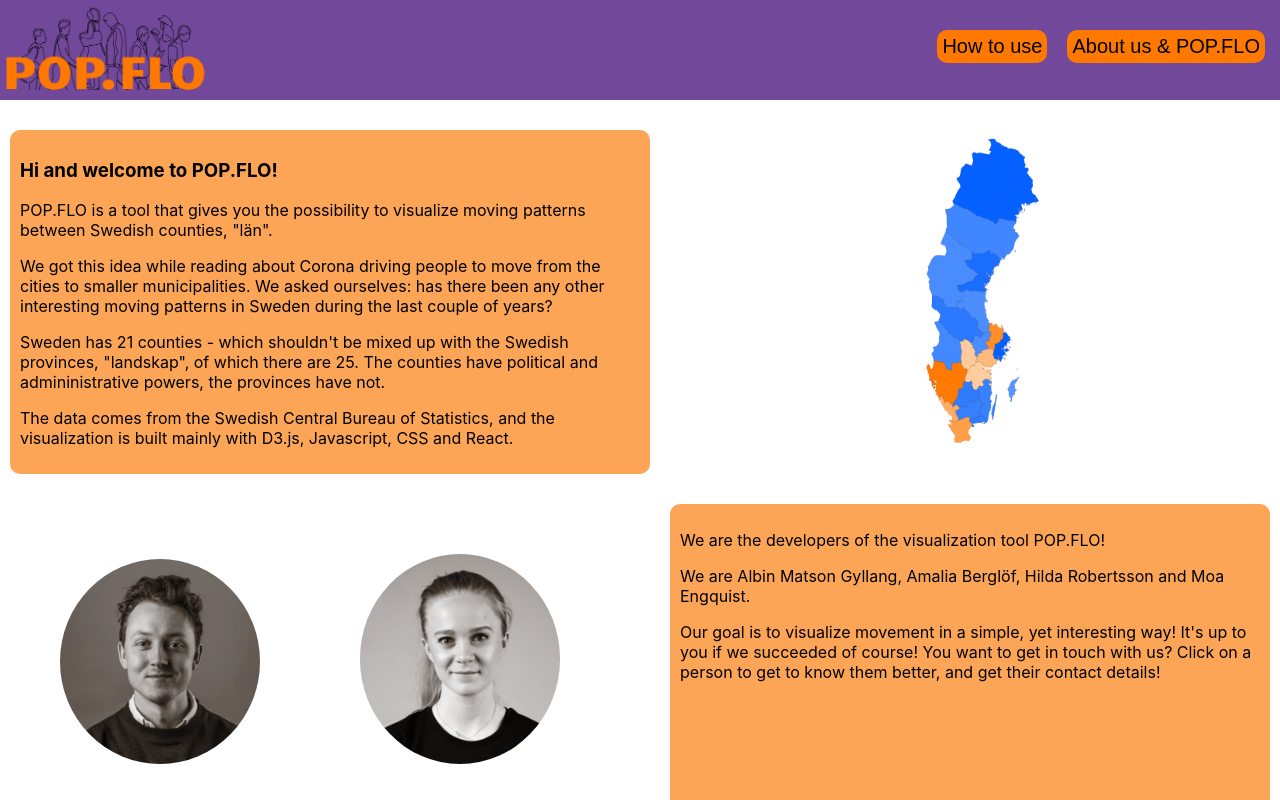
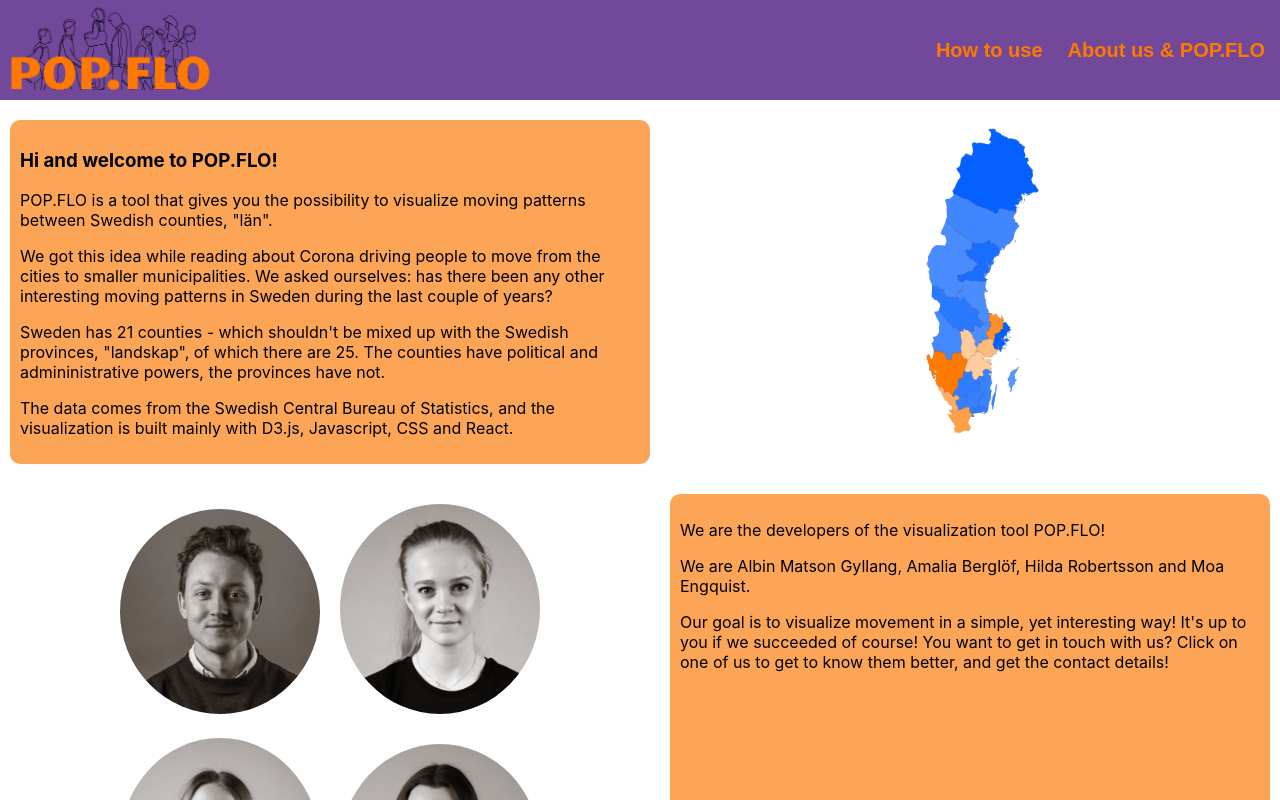
Before and after one commit to agyllang/DH2321-POP.FLO, a React (Create React App) app in the folder pop-flo/: page /about in a window 1280 px wide. Shown: the top 800 px of the page. Built offline with nearby package versions, Linux system fonts and the light colour scheme.

Commit message:
beuteyyyyy

```diff
--- a/pop-flo/src/App.css
+++ b/pop-flo/src/App.css
@@ -4,26 +4,36 @@ svg {
 }
 
 .navbar {
+  display: flex;
   height:100px;
   /* background-color: #5A387B; */
   /* background-color:#7a559e; */
   background-color:#72489a;
-  margin-bottom: 20px;
+  margin-bottom: 10px;
+  position: sticky;
+  top: 0;
+  left: 0;
 }
 
 .navbuttons {
+  flex:1;
   position:absolute;
   right: 5px;
 }
 
 .navbutton {
   font-size: 20px;
-  border-radius: 10px;
-  padding:5px;
-  margin: 10px;
-  margin-top: 30px;
+  height: 100px;
+  padding:10px;
+  margin-left: 5px;
   border: none;
-  background-color: #FF7900;
+  color: #FF7900;
+  background-color:#72489a;
+  font-weight: bold;
+}
+.navbutton:focus {
+  outline:0;
+  background-color: #633291;
 }
 
 .modal {
@@ -49,10 +59,10 @@ svg {
 }
 
 .logo {
-  position:absolute !important;
-  left: 5px;
-  color: white;
+  position:absolute;
+  left: 10px;
   height:90px;
+  flex:1;
 }
 
 .aboutblock {
@@ -85,7 +95,15 @@ svg {
   transition: transform 0.2s;
   width: 200px;
   border-radius:50%;
-  margin: 50px;
+  margin: 10px;
+}
+
+.photohide {
+  transition: transform 0.2s;
+  width: 200px;
+  border-radius:50%;
+  margin: 10px;
+  display: none;
 }
 
 .photocontainer {
@@ -97,6 +115,7 @@ svg {
 
 .photorow {
   flex:1;
+  margin: auto;
 }
 
 .profilephoto:hover {
@@ -121,3 +140,21 @@ svg {
 .selection-container{
   width:100%;
 }
+
+.close {
+  font-weight: bold;
+  text-align: right;
+  margin-top: 2px !important;
+}
+
+.orange {
+  color: #FF7900;
+}
+
+.blue {
+  color: rgb(0,95,255);
+}
+
+h2 {
+  margin-bottom: 5px !important;
+}
--- a/pop-flo/src/App.js
+++ b/pop-flo/src/App.js
@@ -106,15 +106,13 @@ function App() {
 
   return (
       <Router>
-      <div className="navbar">
-      <Link to ="/"><img className="logo" src={logo}></img></Link>
         <div className="navbar">
+        <Link to ="/"><img className="logo" src={logo}></img></Link>
           <div className="navbuttons">
             <button className="navbutton" onClick={() => setShow(true)}>How to use</button>
             <Link to="/about"><button className="navbutton">About us & POP.FLO</button></Link>
           </div>
           {show == true ? <Explanation show={show} setShow={showval => setShow(showval)} /> : <div></div>}
-        </div>
         </div>
         <Switch>
           <Route exact path="/" render={() =>
--- a/pop-flo/src/components/about.js
+++ b/pop-flo/src/components/about.js
@@ -42,29 +42,45 @@ class About extends React.Component {
                 <div className="aboutcontainer">
                     <div className="photocontainer">
                         <div className="photorow">
-                            <img id="albin" className="profilephoto" src={albin} onMouseEnter={() => this.setState({selectedPerson: "Albin"})} onClick={() => this.setState({detailsPerson: "Albin"})} onMouseOut={() => this.setState({selectedPerson: undefined})}></img>
-                            <img id="amalia" className="profilephoto" src={amalia} onMouseEnter={() => this.setState({selectedPerson: "Amalia"})} onClick={() => this.setState({detailsPerson: "Amalia"})} onMouseOut={() => this.setState({selectedPerson: undefined})}></img>
+                        <img id="albin" className={this.state.detailsPerson == "Albin" || this.state.detailsPerson == undefined ?"profilephoto":"photohide"} src={albin} onMouseEnter={() => this.setState({selectedPerson: "Albin"})} onClick={() => this.setState({detailsPerson: "Albin"})} onMouseOut={() => this.setState({selectedPerson: undefined})}></img>
+                            <img id="amalia" className={this.state.detailsPerson == "Amalia" || this.state.detailsPerson == undefined ?"profilephoto":"photohide"} src={amalia} onMouseEnter={() => this.setState({selectedPerson: "Amalia"})} onClick={() => this.setState({detailsPerson: "Amalia"})} onMouseOut={() => this.setState({selectedPerson: undefined})}></img>
                         </div>
                         <div className="photorow">
-                            <img id="hilda" className="profilephoto" src={hilda} onMouseEnter={() => this.setState({selectedPerson: "Hilda"})} onClick={() => this.setState({detailsPerson: "Hilda"})} onMouseOut={() => this.setState({selectedPerson: undefined})}></img>
-                            <img id="moa" className="profilephoto" src={moa} onMouseEnter={() => this.setState({selectedPerson: "Moa"})} onClick={() => this.setState({detailsPerson: "Moa"})} onMouseOut={() => this.setState({selectedPerson: undefined})}></img>
+                            <img id="hilda" className={this.state.detailsPerson == "Hilda" || this.state.detailsPerson == undefined ?"profilephoto":"photohide"} src={hilda} onMouseEnter={() => this.setState({selectedPerson: "Hilda"})} onClick={() => this.setState({detailsPerson: "Hilda"})} onMouseOut={() => this.setState({selectedPerson: undefined})}></img>
+                            <img id="moa" className={this.state.detailsPerson == "Moa" || this.state.detailsPerson == undefined ?"profilephoto":"photohide"} src={moa} onMouseEnter={() => this.setState({selectedPerson: "Moa"})} onClick={() => this.setState({detailsPerson: "Moa"})} onMouseOut={() => this.setState({selectedPerson: undefined})}></img>
                         </div>
                     </div>
                     <div className="aboutblock">
-                        <p>We are the developers of the visualization tool POP.FLO!</p>
+                    {this.state.detailsPerson == "Amalia"?
+                    <div>
+                        <p onClick={() => this.setState({detailsPerson: undefined, selectedPerson:undefined})} className="close">X</p>
+                            <p>
+                            Hi!
+                            I'm Amalia and I've been mainly responsible for the UX in this project.
+                            I've user tested our product, as well as had the user in mind through the process
+                            of creating this webpage!
+                            <p>Email me at aberglof@kth.se!</p>
+                            </p>
+                    </div> :
+                            (
+                                this.state.detailsPerson == "Albin" ? <p>agyllang@kth.se</p>:
+                                (
+                                this.state.detailsPerson == "Hilda" ? <p>hildar@kth.se</p>:
+                                (
+                                    this.state.detailsPerson== "Moa" ? <p>moaeng@kth.se</p>:
+
+                                    <div><p>We are the developers of the visualization tool POP.FLO!</p>
                         <p>We are
-                            {this.state.selectedPerson== "Albin"? <b> Albin Matson Gyllang</b>:' Albin Matson Gyllang'},
+                            {this.state.selectedPerson== "Albin" ? <b> Albin Matson Gyllang</b>:' Albin Matson Gyllang'},
                             {this.state.selectedPerson== "Amalia"? <b> Amalia Berglöf</b>:' Amalia Berglöf'},
                             {this.state.selectedPerson== "Hilda"? <b> Hilda Robertsson</b>:' Hilda Robertsson'} and
                             {this.state.selectedPerson== "Moa"? <b> Moa Engquist</b>:' Moa Engquist'}.</p>
                         <p>Our goal is to visualize movement in a simple, yet interesting way! It's up
-                            to you if we succeeded of course! You want to get in touch with us? Click on a person to
-                            get to know them better, and get their contact details!
-                        </p>
-                        {this.state.detailsPerson == "Amalia"? <p>aberglof@kth.se</p> :<div></div>}
-                        {this.state.detailsPerson == "Moa"? <p>moaeng@kth.se</p>:<div></div>}
-                        {this.state.detailsPerson == "Hilda"? <p>hildar@kth.se</p>:<div></div>}
-                        {this.state.detailsPerson == "Albin"?<p>agyllang@kth.se</p>:<div></div>}
+                            to you if we succeeded of course! You want to get in touch with us? Click on one of us to
+                            get to know them better, and get the contact details!
+                        </p></div>
+                                ))
+                            )}
                     </div>
                 </div>
             </div>
--- a/pop-flo/src/components/explanation.js
+++ b/pop-flo/src/components/explanation.js
@@ -9,7 +9,20 @@ function Explanation({show, setShow}) {
             <div className="modal">
                     <div className="modal-content">
                     <p onClick={() => setShow(false)} className="close">X</p>
-                        How to uuuuuuse
+                    <h2>Map</h2>
+                        The <b>map</b> displays the ratio of migration to each
+                        county. If the immigration to a county is bigger than
+                        the emigration, the county is colored <text className="orange">orange</text>, if not,
+                        it is colored <text className="blue">blue</text>.
+                        <p>
+                            <b>Hover</b> over a county to get details.
+                        </p>
+                        <p>
+                            <b>Click</b> on a county to get full details.
+                        </p>
+                    <h2>Sankey diagram</h2>
+                    The <b>Sankey</b> displays the full details of the immigration and emigration
+                    to and from a county.
                     </div>
 
             </div>
```
